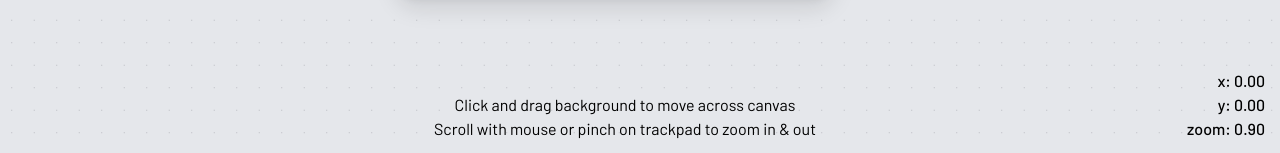
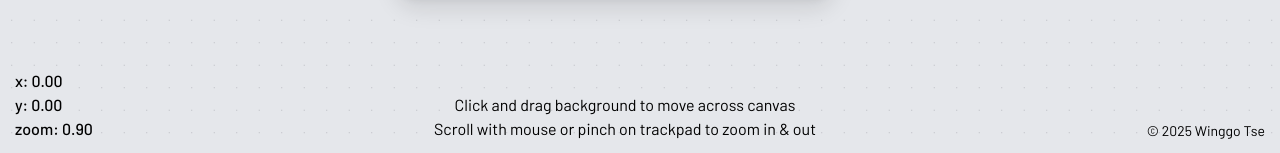
Before and after one commit to Winggo/polylogue, a Next.js app in the folder frontend/: page /canvas in a window 1280 px wide. Shown: the part 644-797 px from the top of the page. Built offline with nearby package versions, Linux system fonts and the light colour scheme; no server answers.

Commit message:
add copyright

```diff
--- a/frontend/src/components/Flow/CanvasInfo.tsx
+++ b/frontend/src/components/Flow/CanvasInfo.tsx
@@ -47,13 +47,16 @@ export default function CanvasInfo({ canvasId }: CanvasInfo) {
                 <br />
                 Scroll with mouse or pinch on trackpad to zoom in & out
             </Panel>
-            <Panel position="bottom-right" className="text-black text-right text-md font-medium">
+            <Panel position="bottom-left" className="text-black text-left text-md font-medium">
                 x: {x.toFixed(2)}
                 <br />
                 y: {y.toFixed(2)}
                 <br />
                 zoom: {zoom.toFixed(2)}
             </Panel>
+            <Panel position="bottom-right" className="text-black text-sm">
+                © {new Date().getFullYear()} Winggo Tse
+            </Panel>
         </>
     )
 }
```
